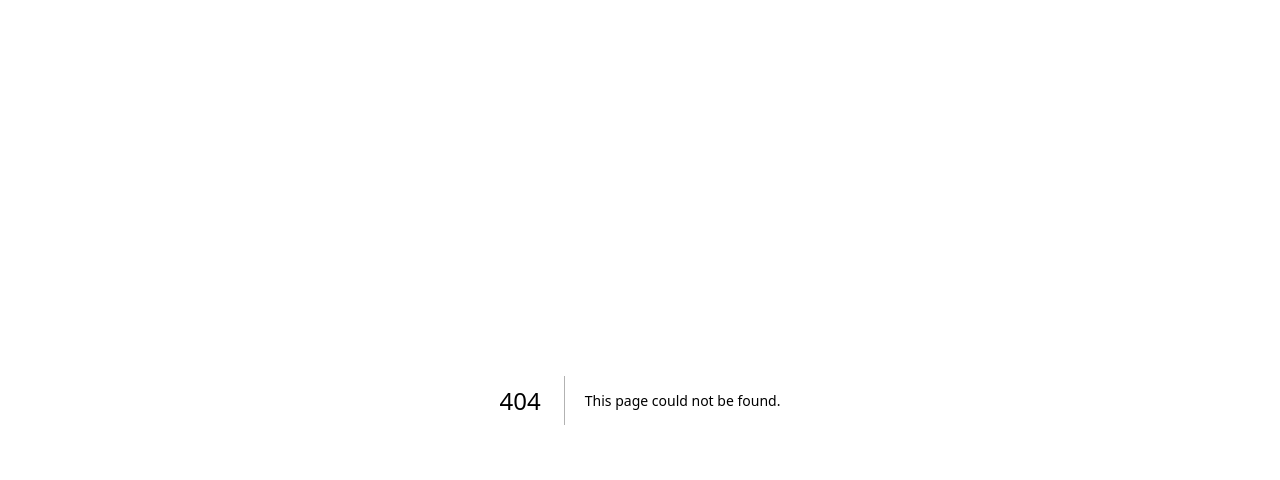
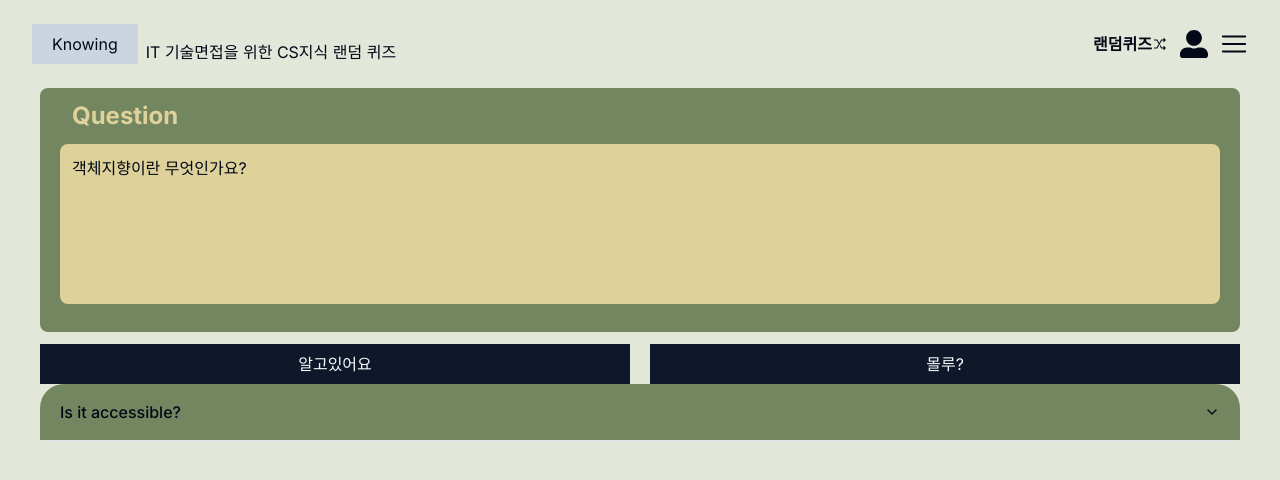
Before and after one commit to education-project-knowing/front-end, a Next.js app: page /quiz in a window 1280 px wide. Before the commit this address had no page. Shown: the top 480 px of the page. Built offline with nearby package versions, Linux system fonts and the light colour scheme.

Commit message:
feat: quiz 퍼블리싱

```diff
--- /dev/null
+++ b/src/app/(after-login)/(quiz)/layout.tsx
@@ -0,0 +1,7 @@
+export default function Layout({ children }: { children: React.ReactNode }) {
+  return (
+    <section className="w-full">
+      <div className="mx-auto max-w-[1200px]">{children}</div>
+    </section>
+  );
+}
--- /dev/null
+++ b/src/app/(after-login)/(quiz)/quiz/page.tsx
@@ -0,0 +1,33 @@
+import { Accordion, AccordionContent, AccordionItem, AccordionTrigger } from '@/components/ui/accordion';
+import { Button } from '@/components/ui/button';
+
+export default function Page() {
+  return (
+    <div>
+      <div className="mb-3 rounded-lg bg-[#738660] px-5 pb-7">
+        <h4 className="p-3 text-2xl font-bold text-[#ded29a]">Question</h4>
+        <div className="min-h-40 rounded-lg bg-[#ded29a] p-3">
+          <p>객체지향이란 무엇인가요?</p>
+        </div>
+      </div>
+      <div className="flex gap-5">
+        <Button className="w-full">알고있어요</Button>
+        <Button className="w-full">몰루?</Button>
+      </div>
+      <Accordion
+        type="single"
+        collapsible>
+        <AccordionItem
+          value="item-1"
+          className="overflow-hidden">
+          <AccordionTrigger className="rounded-3xl rounded-b-none bg-[#738660] px-5 data-[state=open]:rounded-b-none">
+            Is it accessible?
+          </AccordionTrigger>
+          <AccordionContent className="rounded-b-3xl bg-orange-600 delay-1000">
+            Yes. It adheres to the WAI-ARIA design pattern.
+          </AccordionContent>
+        </AccordionItem>
+      </Accordion>
+    </div>
+  );
+}
--- /dev/null
+++ b/src/app/(after-login)/layout.tsx
@@ -0,0 +1,10 @@
+import Navigation from '@/components/navigations/Navigation';
+
+export default function Layout({ children }: { children: React.ReactNode }) {
+  return (
+    <div className="min-h-screen">
+      <Navigation />
+      {children}
+    </div>
+  );
+}
--- a/src/app/layout.tsx
+++ b/src/app/layout.tsx
@@ -1,7 +1,7 @@
 import type { Metadata } from 'next';
 import { Inter } from 'next/font/google';
 import './globals.css';
-import { SessionProvider } from 'next-auth/react';
+import { ThemeProvider } from 'next-themes';
 
 const inter = Inter({ subsets: ['latin'] });
 
@@ -16,8 +16,12 @@ export default function RootLayout({
   children: React.ReactNode;
 }>) {
   return (
-    <html lang="ko">
-      <body className={inter.className}>{children}</body>
+    <html
+      suppressHydrationWarning
+      lang="ko">
+      <body className={inter.className}>
+        <ThemeProvider>{children}</ThemeProvider>
+      </body>
     </html>
   );
 }
--- a/src/app/page.tsx
+++ b/src/app/page.tsx
@@ -1,29 +1,24 @@
 'use client';
 import { useTheme } from 'next-themes';
-import { useEffect } from 'react';
 import { Button } from '@/components/ui/button';
-
-const usePageLeaveWarning = (message: any) => {
-  useEffect(() => {
-    const handleWindowClose = (e: any) => {
-      e.preventDefault();
-      e.returnValue = message;
-      return message;
-    };
-
-    window.addEventListener('beforeunload', handleWindowClose);
-
-    return () => {
-      window.removeEventListener('beforeunload', handleWindowClose);
-    };
-  }, [message]);
-};
+import Link from 'next/link';
+import { usePreventNavigation } from '@/hooks/usePreventNavigation';
+import { useRouter } from 'next/navigation';
 
 export default function Home() {
   const { theme, setTheme } = useTheme();
-  usePageLeaveWarning('이 페이지를 벗어나면 변경 사항이 저장되지 않습니다. 계속하시겠습니까?');
+  const router = useRouter();
 
-  console.log(theme);
+  usePreventNavigation();
+
+  const handleClick = (e: MouseEvent, href: string) => {
+    e.preventDefault();
+    const userConfirmed = window.confirm('학습을 마치시겠습니까?');
+    if (userConfirmed) {
+      router.push(href);
+    }
+  };
+
   return (
     <main className="flex min-h-screen flex-col items-center justify-between p-24">
       <h1>안녕하시지!!!!</h1>
@@ -36,6 +31,11 @@ export default function Home() {
         <button>네이버 로그인</button>
       </div>
       <Button>hi</Button>
+      <Link
+        href="main"
+        onClick={e => handleClick(e, 'main')}>
+        main
+      </Link>
       <select
         className="bg-background"
         value={theme}
--- /dev/null
+++ b/src/hooks/usePreventNavigation.tsx
@@ -0,0 +1,23 @@
+import { useEffect } from 'react';
+
+// 브라우저 닫기와 뒤로가기 이벤트를 막습니다.
+export function usePreventNavigation() {
+  useEffect(() => {
+    const handleWindowClose = (e: BeforeUnloadEvent) => {
+      e.preventDefault();
+    };
+
+    const handlePopState = (e: PopStateEvent) => {
+      e.preventDefault();
+      window.dispatchEvent(new Event('beforeunload'));
+    };
+
+    window.addEventListener('beforeunload', handleWindowClose);
+    window.addEventListener('popstate', handlePopState);
+
+    return () => {
+      window.removeEventListener('beforeunload', handleWindowClose);
+      window.removeEventListener('popstate', handlePopState);
+    };
+  }, []);
+}
```
